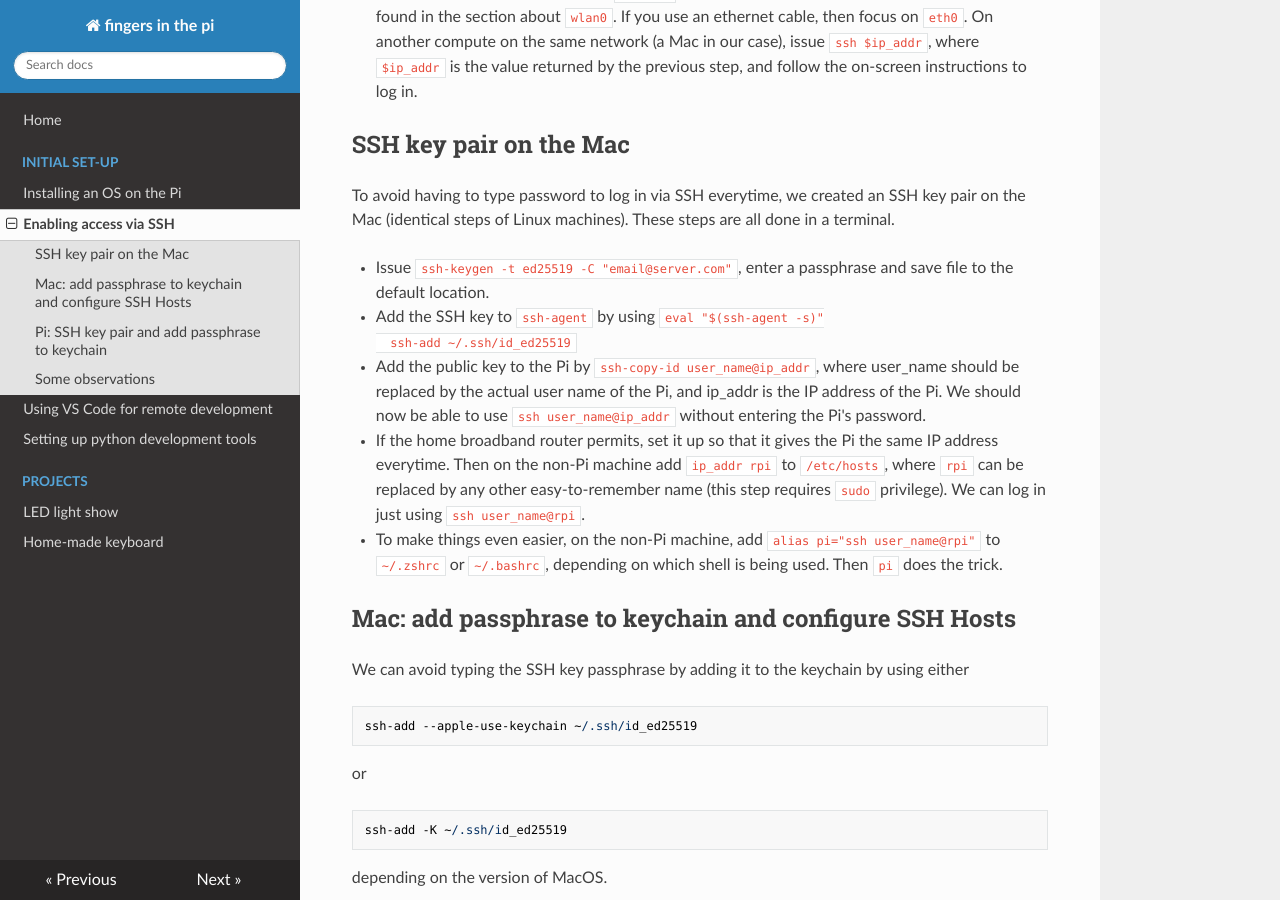
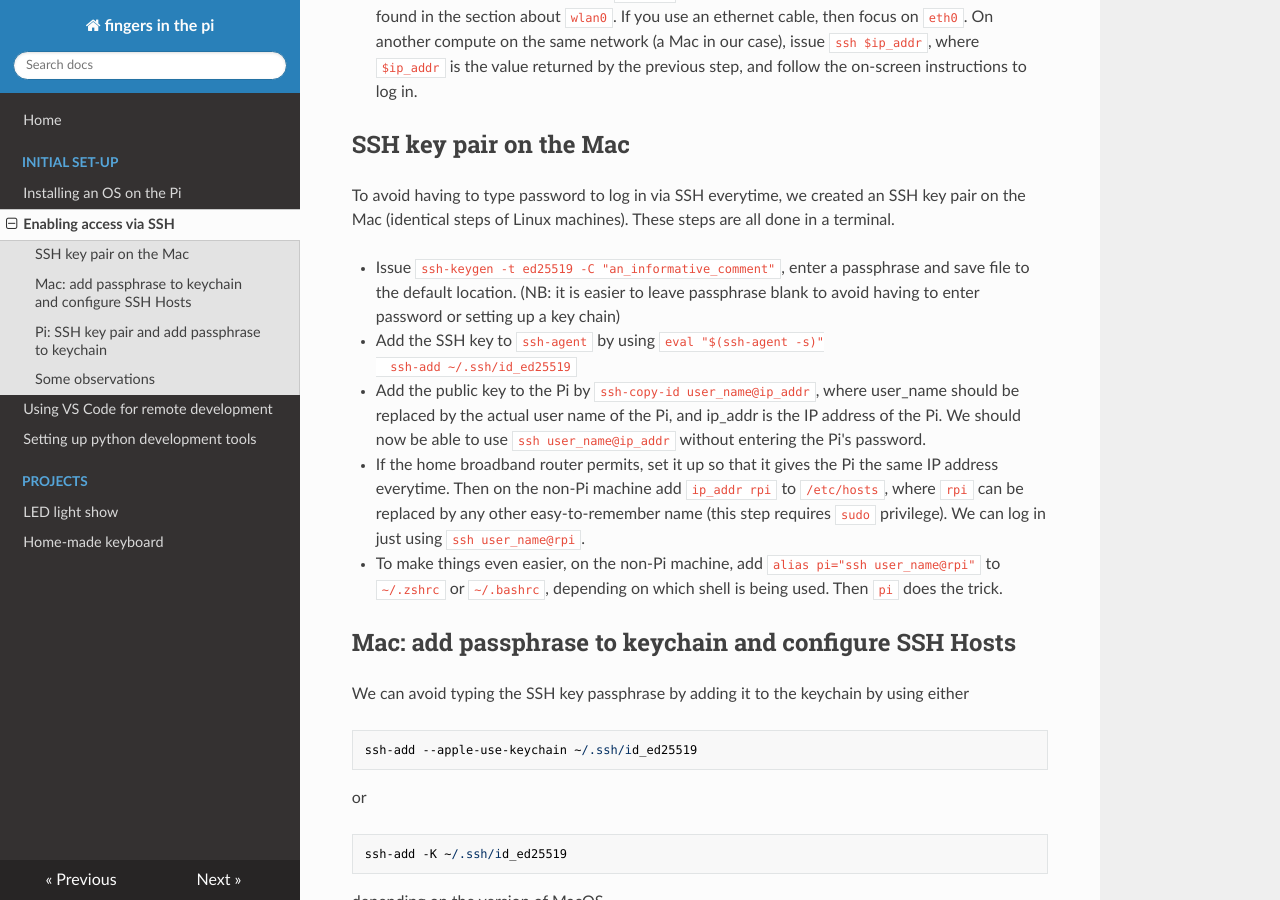
Before and after one commit to drkaizeng/fingers_in_the_pi, an MkDocs documentation site: the page built from docs/initial_setup/ssh_setup.md, in a window 1280 px wide and 900 px high, scrolled down 348 px. Built offline with MkDocs 1.6.1, drawn with Linux system fonts in a browser that asks for light colours; nearby versions of some CDN libraries.

Commit message:
Update notes

````diff
--- a/docs/initial_setup/ssh_setup.md
+++ b/docs/initial_setup/ssh_setup.md
@@ -9,7 +9,7 @@ Although our Pi is a powerful little computer, we prefer to do most of our work
 ## SSH key pair on the Mac
 To avoid having to type password to log in via SSH everytime, we created an SSH key pair on the Mac (identical steps of Linux machines). These steps are all done in a terminal.
 
-- Issue `ssh-keygen -t ed25519 -C "email@server.com"`, enter a passphrase and save file to the default location.
+- Issue `ssh-keygen -t ed25519 -C "an_informative_comment"`, enter a passphrase and save file to the default location. (NB: it is easier to leave passphrase blank to avoid having to enter password or setting up a key chain)
 
 - Add the SSH key to `ssh-agent` by using
   ```
````
